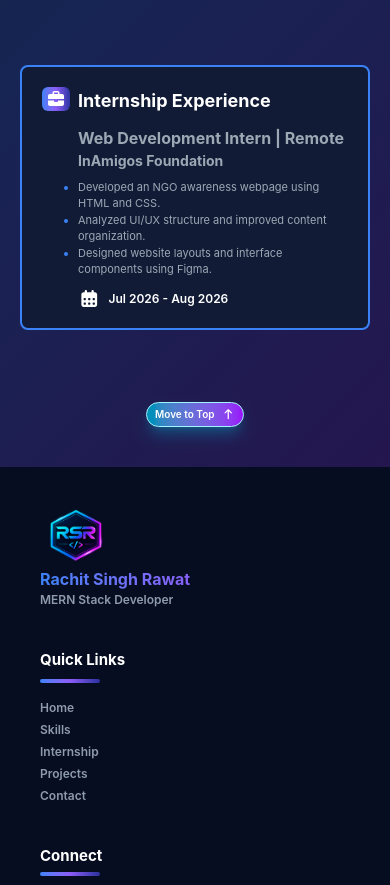
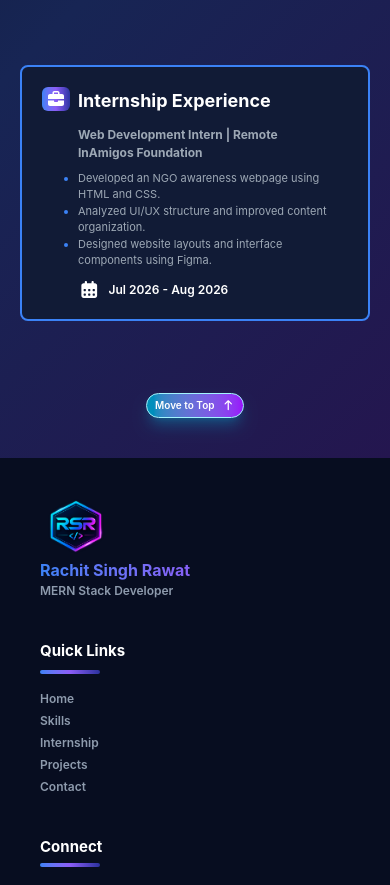
Before and after one commit to RachitRawat720/portfolio-website, a React (Vite) app: page /about in a window 390 px wide. Shown: the part 1400-2285 px from the top of the page. Built offline with nearby package versions, Linux system fonts and the light colour scheme.

Commit message:
about responsivity

```diff
--- a/src/components/About.jsx
+++ b/src/components/About.jsx
@@ -125,7 +125,7 @@ const about = () => {
             </div>
 
             <div className='flex flex-col lg:flex-row justify-center items-center mt-30 xs:mt-30 sm:mt-40 mb-10 gap-25 xs:gap-30 lg:gap-25 xl:gap-60'>
-                <motion.div className='border-[#3B82F6] border-2 rounded-lg flex px-5 py-7 gap-2 xs:gap-5 bg-[#111B36]'>
+                <motion.div className='border-[#3B82F6] border-2 rounded-lg flex px-5 xs:px-11 lg:px-5 py-7 gap-2 xs:gap-5 bg-[#111B36]'>
                     <div className='flex p-1 md:p-2 h-6 xs:h-7 sm:h-8 md:h-10 xl:h-12 rounded-md justify-center items-start bg-linear-to-r from-[#3B82F6] via-[#8B5CF6] to-[#3239b9d2]'>
                         <FontAwesomeIcon icon={faGraduationCap} color='white' className='text-[16px] xs:text-[18px] sm:text-[20px] md:text-[25px] xl:text-[30px]'/>
                     </div>
@@ -155,8 +155,8 @@ const about = () => {
                     <div className='flex flex-col'>
                         <h2 className='font-bold text-[18px] xs:text-[19px] sm:text-[22px] md:text-[24px] xl:text-[26px] text-white'>Internship Experience</h2>
 
-                        <h3 className='text-[#9da8b5] xs:text-[14px] text-[16px] font-bold mt-3'>Web Development Intern | Remote</h3>
-                        <h3 className='text-[#9da8b5] xs:text-[14px] text-[14px] font-bold'>InAmigos Foundation</h3>
+                        <h3 className='text-[#9da8b5] text-[12px] xs:text-[14px] sm:text-[16px] font-bold mt-3'>Web Development Intern | Remote</h3>
+                        <h3 className='text-[#9da8b5] text-[12px] xs:text-[14px] font-bold'>InAmigos Foundation</h3>
                         <ul className='mt-2 list-disc marker:text-[#3B82F6] text-[#9da8b5] text-[11px] xs:text-[13px]'>
                             <li>Developed an NGO awareness webpage using HTML and CSS.</li>
                             <li>Analyzed UI/UX structure and improved content organization.</li>
```
